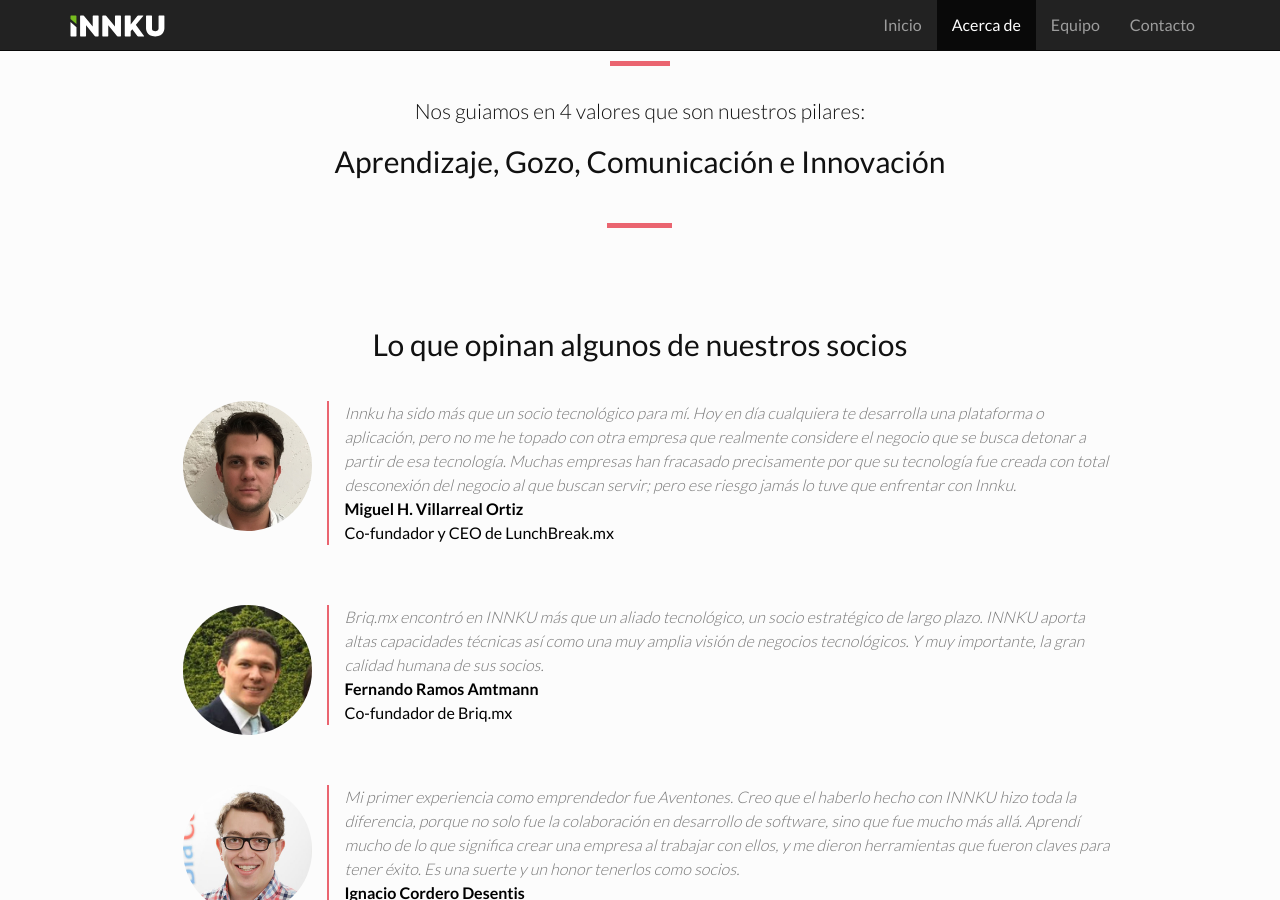
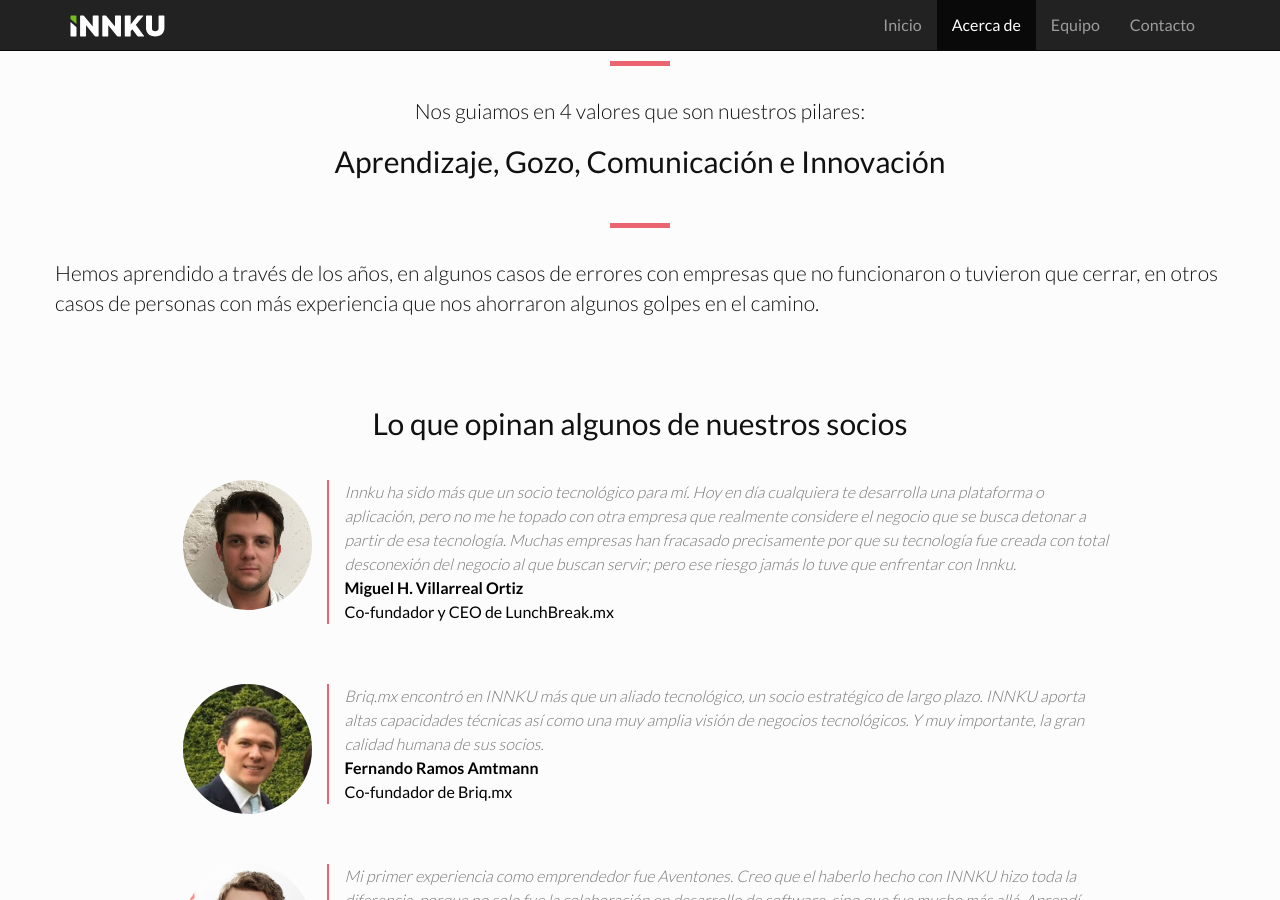
Before and after one commit to innku/innku-2018, a Jekyll site: the page built from acerca-de.html, in a window 1280 px wide and 900 px high, scrolled down 310 px. Built offline with Jekyll 4.4.1, drawn with Linux system fonts in a browser that asks for light colours; nearby versions of some CDN libraries.

Commit message:
More text in about

```diff
--- a/acerca-de.html
+++ b/acerca-de.html
@@ -16,12 +16,6 @@
 </div>
 
 <section class="row innku-section-content">
-  <!-- <div class="col-lg-offset-5 col-lg-2 col-md-offset-5 col-md-2 col-sm-offset-5 col-sm-2 col-xs-offset-4 col-xs-4">
-    <div class="row">
-      <div class="col-lg-offset-4 col-lg-4 col-md-offset-4 col-md-4 col-sm-offset-4 col-sm-4 col-xs-offset-4 col-xs-4 innku-content-divisor">
-      </div>
-    </div>
-  </div> -->
   <div class="divider"></div>
   <div class="row">
     <div class="col-md-offset-2 col-md-8 ">
@@ -30,12 +24,8 @@
       <!-- p class="text-center"><a href="/">Conoce más de nuestros valores</a></p -->
     </div>
   </div>
-  <div class="col-lg-offset-5 col-lg-2 col-md-offset-5 col-md-2 col-sm-offset-5 col-sm-2 col-xs-offset-4 col-xs-4">
-    <div class="row">
-      <div class="col-lg-offset-4 col-lg-4 col-md-offset-4 col-md-4 col-sm-offset-4 col-sm-4 col-xs-offset-4 col-xs-4 innku-content-divisor">
-      </div>
-    </div>
-  </div>
+  <div class="divider"></div>
+  <p class="lead">Hemos aprendido a través de los años, en algunos casos de errores con empresas que no funcionaron o tuvieron que cerrar, en otros casos de personas con más experiencia que nos ahorraron algunos golpes en el camino.</p>
 </section>
 
 <section class="row innku-section-testimony">
```
